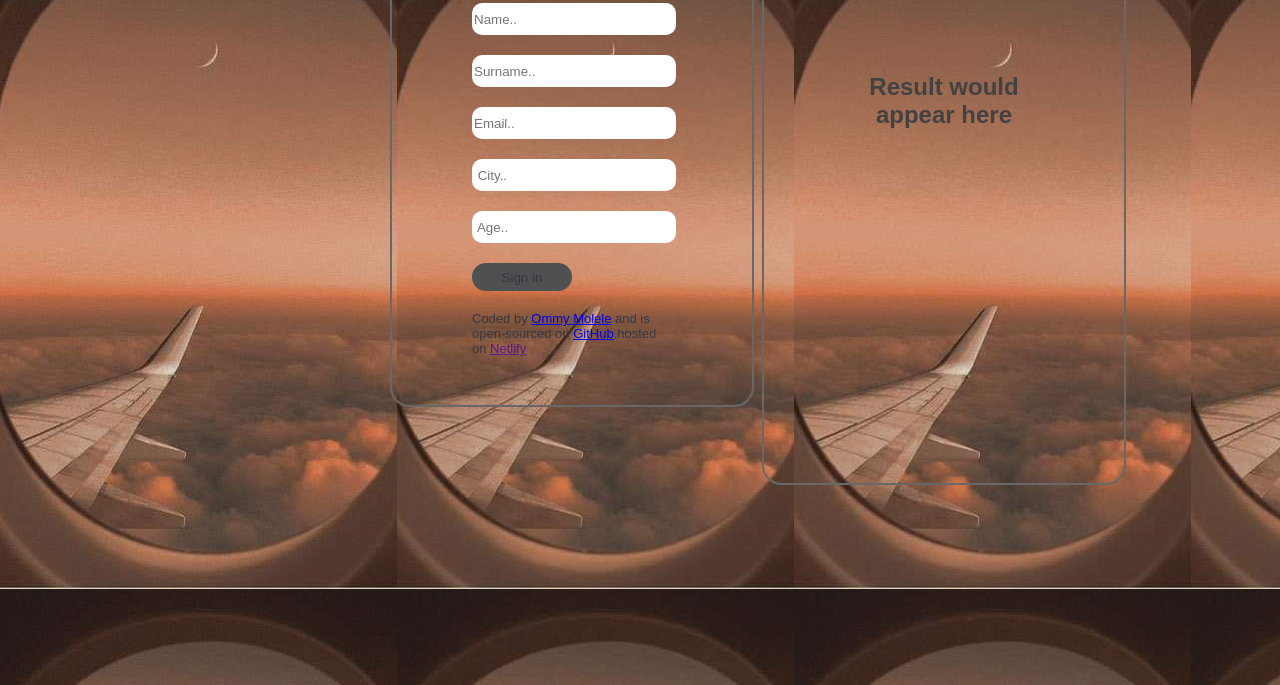
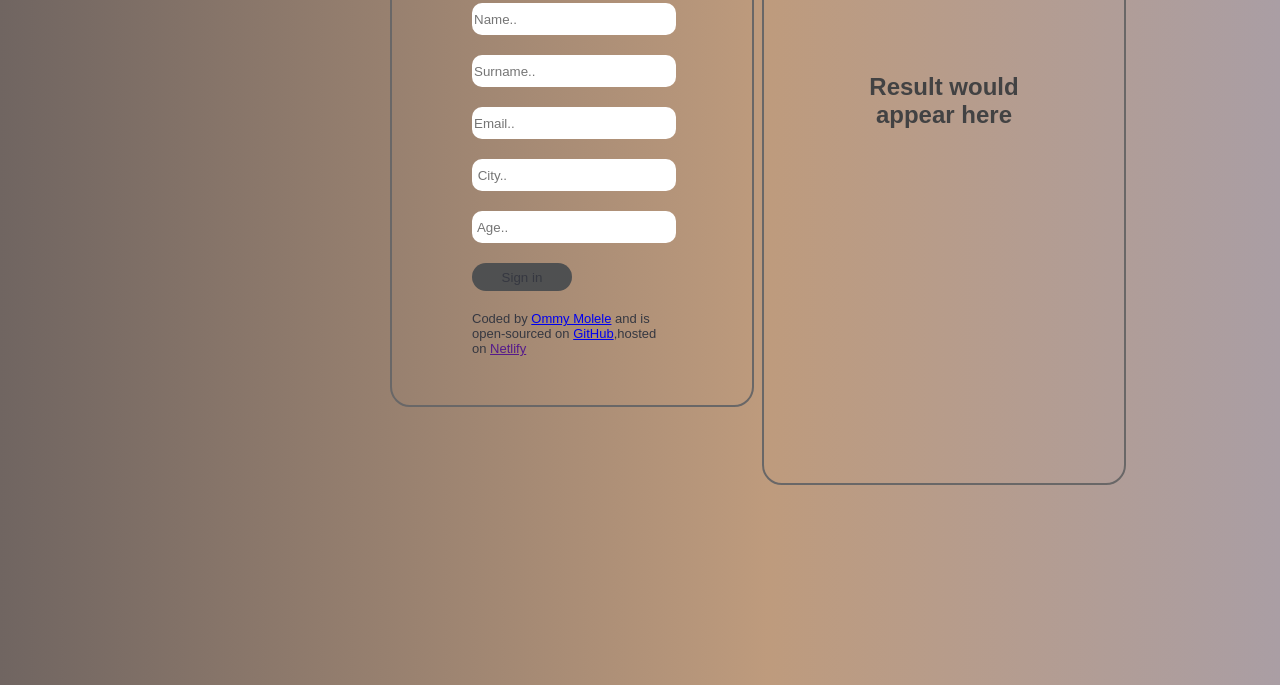
Before and after one commit to 25Ommy/Sign-up-page, a plain HTML site: page index.html in a window 1280 px wide. Shown: the part 115-800 px from the top of the page. Drawn offline with nearby package versions, Linux system fonts and the light colour scheme.

Commit message:
FIX:changed the backround

```diff
--- a/src/style.css
+++ b/src/style.css
@@ -6,7 +6,12 @@ body {
   border: 2px solid rgb(105, 103, 103);
   border-radius: 20px;
   margin-left: 390px;
-  background-image: url("wallpaper1.jpeg");
+  background: linear-gradient(
+    90deg,
+    rgba(112, 101, 97, 1) 0%,
+    rgba(190, 155, 125, 1) 60%,
+    rgba(170, 158, 164, 1) 100%
+  );
   font-family: "Handlee", cursive;
   font-family: "Montserrat", sans-serif;
 }
```
